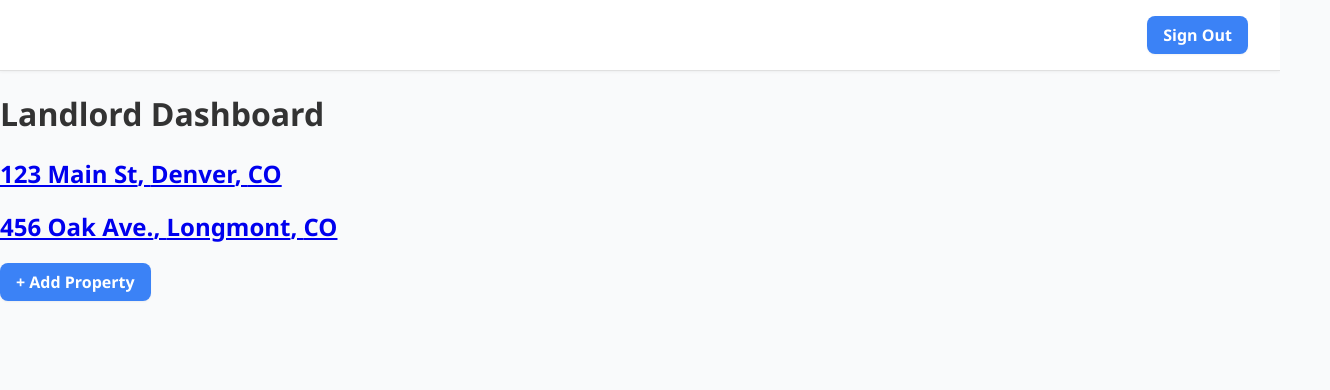
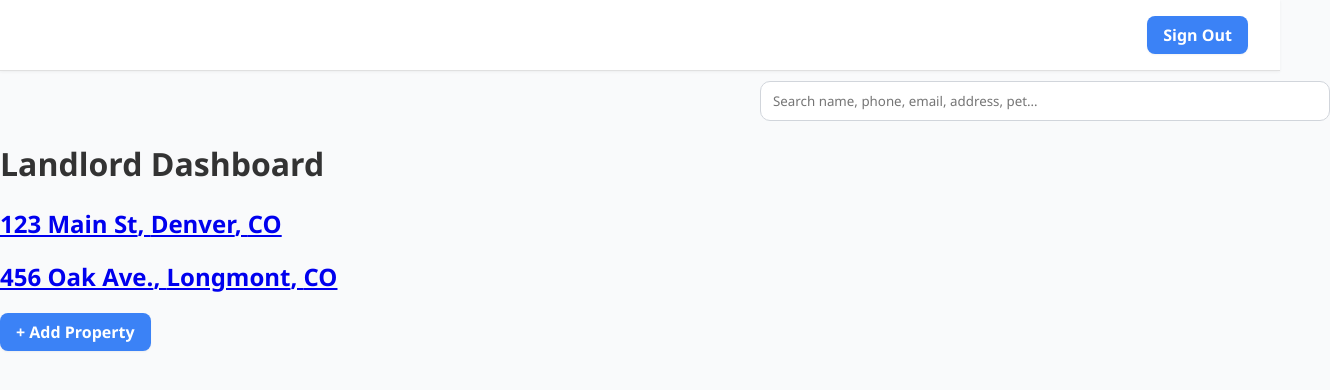
Before and after one commit to tsteinbaugh/property-manager-landlord-app, a React (Vite) app in the folder frontend/: page / in a window 1280 px wide. Both pictures are taken after typing "Sample", "Sample123" into the empty fields and a click on the button "Sign In". Shown: the top 390 px of the page, 1330 px wide, since content can reach past the window. Built offline with nearby package versions, Linux system fonts and the light colour scheme.

Commit message:
Dashboard: add GlobalSearch and route to /property/:id

```diff
--- a/frontend/src/pages/Dashboard.jsx
+++ b/frontend/src/pages/Dashboard.jsx
@@ -4,9 +4,9 @@ import { useNavigate } from 'react-router-dom';
 import PropertyList from './PropertyList';
 import PropertyModal from '../components/PropertyModal';
 import { useProperties } from '../context/PropertyContext';
+import GlobalSearch from '../components/GlobalSearch'; // <-- NEW
 import styles from './Dashboard.module.css';
 import buttonStyles from '../styles/Buttons.module.css';
-
 
 export default function Dashboard({ role, setRole }) {
   const [showModal, setShowModal] = useState(false);
@@ -27,6 +27,18 @@ export default function Dashboard({ role, setRole }) {
   return (
     <div className="p-4">
       <Header setRole={setRole} />
+
+      {/* Search bar: ONLY on the Dashboard */}
+      <div style={{ display: 'flex', justifyContent: 'flex-end', margin: '10px 0 16px' }}>
+        <div style={{ width: 520, maxWidth: '100%' }}>
+          <GlobalSearch
+            properties={properties}
+            onOpenProperty={(id) => navigate(`/property/${id}`)} // <-- correct route
+            placeholder="Search name, phone, email, address, pet…"
+          />
+        </div>
+      </div>
+
       <h1 className="text-3xl font-bold mb-4">
         {role === 'landlord' ? 'Landlord' : 'Property Manager'} Dashboard
       </h1>
@@ -35,7 +47,6 @@ export default function Dashboard({ role, setRole }) {
 
       {role === 'landlord' && (
         <div className="mb-4">
-
           <button
             onClick={() => setShowModal(true)}
             className={buttonStyles.primaryButton}
```
